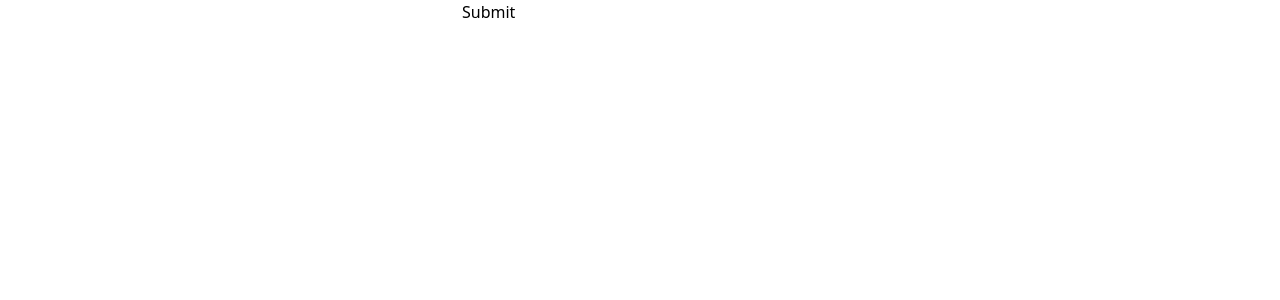
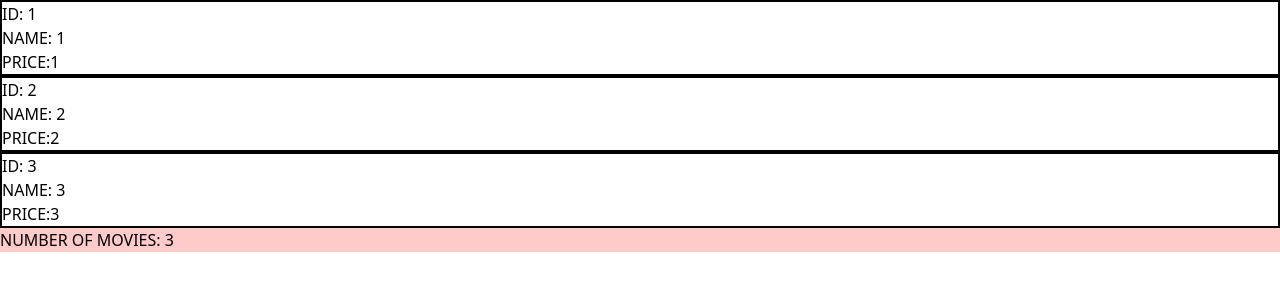
Before and after one commit to zrvnarmarin/Foodify-App, a React (Vite) app in the folder test-react/: page / in a window 1280 px wide. Shown: the top 300 px of the page. Built offline with nearby package versions, Linux system fonts and the light colour scheme.

Commit message:
addig context

```diff
--- a/test-react/src/App.jsx
+++ b/test-react/src/App.jsx
@@ -1,106 +1,54 @@
-// import React from 'react'
+import React, { useState, createContext, useContext } from 'react';
 
-// import { createContext, useState, useContext } from 'react'
+const MovieContext = createContext();
 
-// export const MovieContext = createContext()
+const MovieProvider = (props) => {
+	const [movies, setMovies] = useState([
+		{ id: 1, name: 'Tenet', price: '10'},
+		{ id: 2, name: 'Kill Bill 2', price: '20'},
+		{ id: 3, name: 'The dark knight', price: '40'}
+	])
 
-// export const MovieProvider = (props) => {
-// 	const [movies, setMovies] = useState([
-// 		{ name: 'Pulp fiction', price: '234', id: 23456 },
-// 		{ name: 'Kill Bill 2', price: '567', id: 456 },
-// 		{ name: 'Batman', price: '4567', id: 2346 },
-// 	])
-
-// 	const [background, setBackground] = useState('green')
-
-// 	return (
-// 		<MovieContext.Provider value={[movies, setMovies, background, setBackground]}>
-// 			{props.children}
-// 		</MovieContext.Provider>
-// 	)
-// }
-
-// const Movie = () => {
-// 	return (
-// 		<div>
-// 			<MovieData />
-// 		</div>
-// 	)
-// }
-
-// const MovieData = () => {
-// 	const [movies, setMovies] = useContext(MovieContext)
-
-// 	return (
-// 		<div>
-// 			{movies.map(movie => {
-// 				return <p
-// 					className='bg-blue-600 text-white text-xl p-4'
-// 					key={movie.id}>
-// 					{movie.name}
-// 				</p>
-// 			})}
-// 		</div>
-// 	)
-// }
-
-// const Items = () => {
-// 	const [movies, setMovies, background] = useContext(MovieContext)
-
-// 	return (
-// 		<div className='bg-red-600 text-white text-xl p-4'>
-// 			ALL MOVIES COUNT: {movies.length}
-// 			{movies.map(movie => {
-// 				return <div key={movie.id} style={{ backgroundColor: `${background}`}}>
-// 					<div>{movie.name}</div>
-// 					<div>{movie.price}</div>
-// 					<div>{movie.id}</div>
-// 				</div>
-// 			})}
-// 		</div>
-// 	)
-// }
-
-// const AddMovie = () => {
-// 	const [movies, setMovies] = useContext(MovieContext)
-// 	const [name, setName] = useState('')
-// 	const [price, setPrice] = useState('')
-
-// 	const nameInputHandler = e => setName(e.target.value)
-// 	const priceInputHandler = e => setPrice(e.target.value)
-
-// 	const addMovieHandler = e => {
-// 		e.preventDefault()
-// 		setMovies(prev => [...prev, { name: name, price: price, id: Math.floor((1 + Math.random()) * 0x10000)  }])
-// 	}
-
-// 	return (
-// 		<form onSubmit={addMovieHandler} className='flex flex-co gap-2 bg-blue-800 text-black p-4'>
-// 			<input onChange={nameInputHandler} type="text" value={name} name='name' />
-// 			<input onChange={priceInputHandler} type="text" value={price} name='price' />
-// 			<button>Submit</button>
-// 		</form>
-// 	)
-// }
-
-// const App = () => {
-//   return (
-// 	<MovieProvider>
-// 		<Movie />
-// 		<Items />
-// 		<AddMovie />
-// 	</MovieProvider>
-//   )
-// }
-
-// export default App
-
-import React from "react";
-import Patients from "./components/Patients";
-const App = () => {
-	return (
-		<Patients />
+	return(
+		<MovieContext.Provider value={[movies, setMovies]}>
+			{props.children}
+		</MovieContext.Provider>
 	)
 }
 
+const Movie = () => {
+	const [movies, setMovies] = useContext(MovieContext)
+	return (
+		<div>
+			{movies.map(movie => (
+				<div key={movie.id} className='border-solid border-2 border-black'>
+					<p>ID: {movie.id}</p>
+					<p>NAME: {movie.id}</p>
+					<p>PRICE:{movie.id}</p>
+				</div>
+			))}
+		</div>
+	)
+}
+
+const Nav = () => {
+	const [movies, setMovies] = useContext(MovieContext)
+
+	return (
+		<p className='bg-red-200'>NUMBER OF MOVIES: {movies.length}</p>
+	)
+}
+
+const App = () => {
+
+
+	return(
+		<MovieProvider>
+			<Movie />
+			<Nav />
+		</MovieProvider>
+	)
+
+}
+
 export default App;
```
